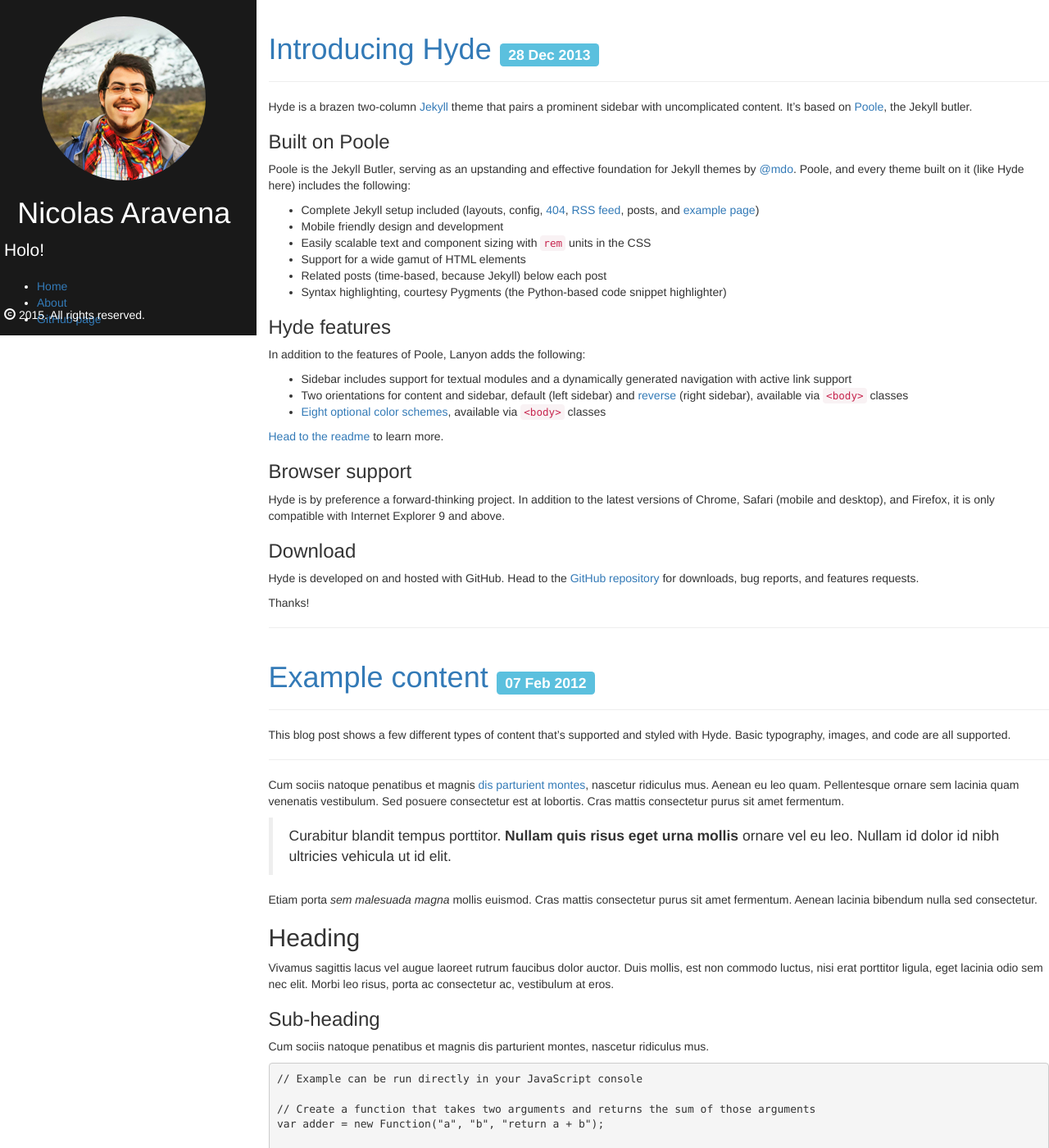
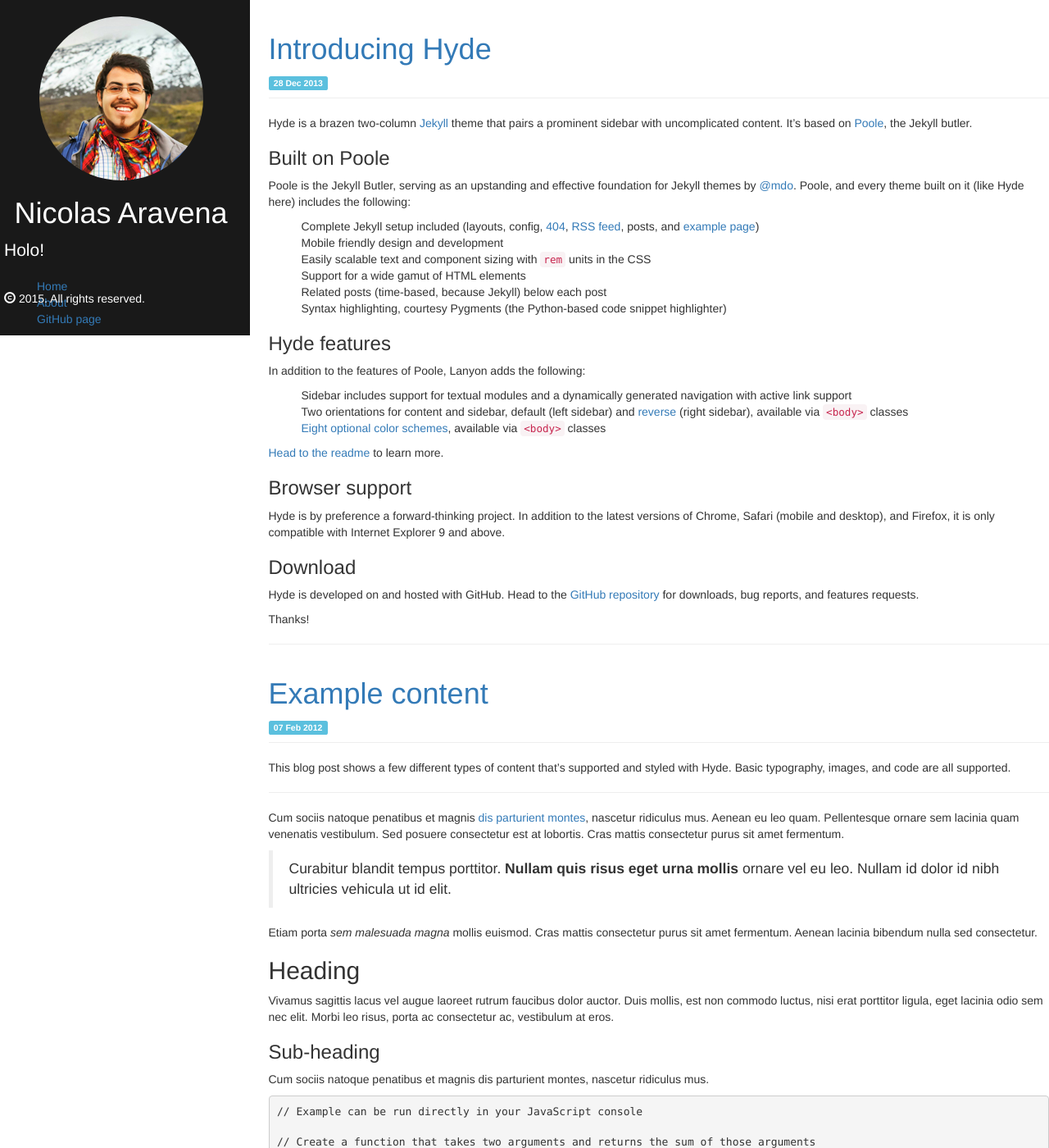
Before and after one commit to nicoaravena/nicoaravena.github.io, a Jekyll site: the page built from index.html, in a window 1280 px wide and 1400 px high. Shown: the whole window at 82% size. Built offline with Jekyll 4.4.1, drawn with Linux system fonts in a browser that asks for light colours; Markdown is read by kramdown in place of the engine named in the settings; the list of posts is cut into pages by our own code.

Commit message:
Style fix

```diff
--- a/_layouts/default.html
+++ b/_layouts/default.html
@@ -8,10 +8,8 @@
   		<div class="col-md-3 sidebar">
 		    {% include sidebar.html %}
 		</div>
-		<div class="col-md-9">
-		    <div class="content">
-		      {{ content }}
-		    </div>
+		<div class="col-md-9 content">
+			{{ content }}
 		</div>
 	</div>
   </body>
--- a/index.html
+++ b/index.html
@@ -9,15 +9,16 @@ title: Home
     <div class="page-header">
       <h1><a href="{{ post.url }}">
           {{ post.title }}
-        </a> <small><span class="label label-info">{{ post.date | date_to_string }}</span></small>
+        </a>
       </h1>
+      <span class="label label-info">{{ post.date | date_to_string }}</span>
     </div>
     {{ post.content }}
   </div>
   <hr>
   {% endfor %}
 </div>
-
+<center>
 <div class="btn-group" role="group">
   {% if paginator.next_page %}
     <a class="btn btn-default" href="/page{{paginator.next_page}}">Older</a>
@@ -34,3 +35,4 @@ title: Home
     <a class="btn btn-default" disabled="disabled">Newer</a>
   {% endif %}
 </div>
+</center>
--- a/public/css/style.css
+++ b/public/css/style.css
@@ -2,15 +2,12 @@ body {
 	margin: auto;
 }
 
-ul, li {
-	text-decoration: none;
-	table-layout: none;
+ul{
+	list-style: none;
 }
 
 .sidebar {
-	position: relative;
-	top: 0px;
-	bottom: 0px;
+	position: fixed;
 	background: rgb(0,0,0);
 	background: rgba(0,0,0,.9);
 	color: white;
@@ -35,6 +32,12 @@ ul, li {
 
 .copyright {
 	position: absolute;
-	bottom: 5px;
-	left: 20px;
+	bottom: 25px;
+	text-align: center;
 }
+
+.content {
+	left: 25%;
+	padding-bottom: 25px;
+	margin: auto;
+}
```
Also changed, not shown: _layouts/post.html (+3 -5 lines).
